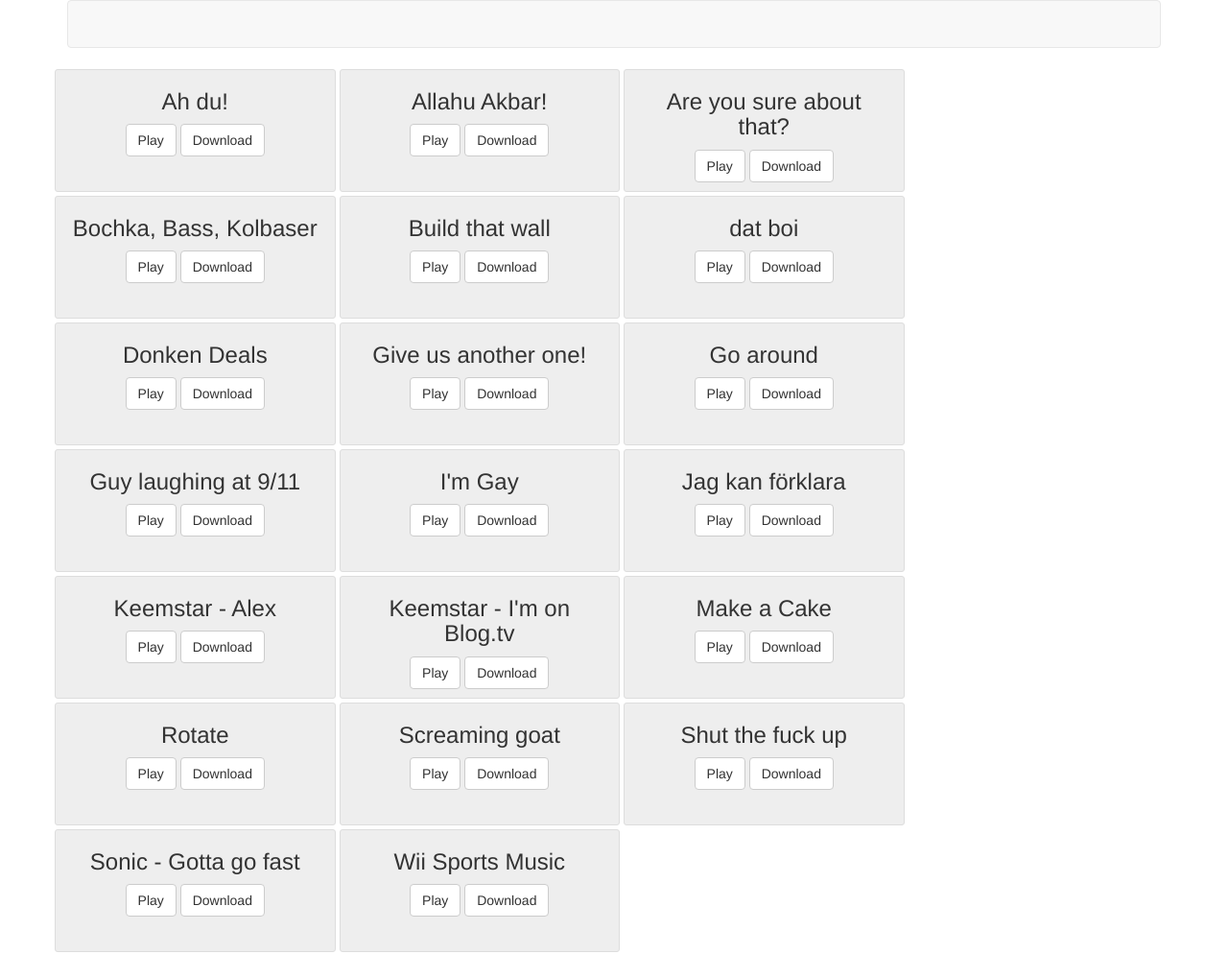
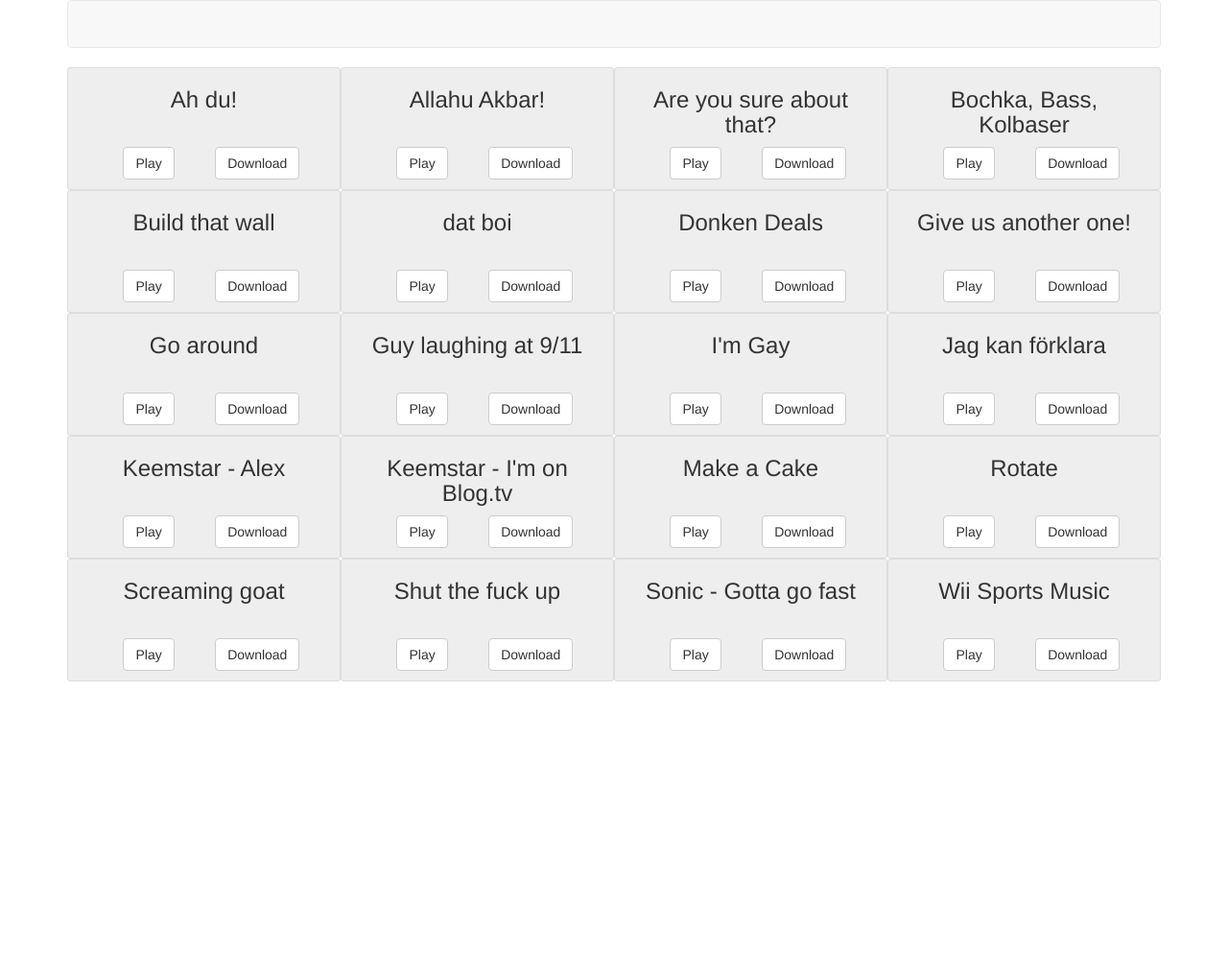
Before and after one commit to Carlgo11/ts.carlgo11.com, a Jekyll site: the page built from index.html, in a window 1280 px wide. Shown: the whole page at 96% size. Built offline with Jekyll 4.4.1, drawn with Linux system fonts in a browser that asks for light colours; after the commit the page ends 900 px from its top, so only the background shows below that.

Commit message:
Update css

```diff
--- a/_layouts/default.html
+++ b/_layouts/default.html
@@ -3,6 +3,8 @@
 
 <head>
   <meta charset="utf-8">
+  <meta http-equiv="X-UA-Compatible" content="IE=edge">
+  <meta name="viewport" content="width=device-width, initial-scale=1">
   <link href="css/bootstrap.min.css" rel="stylesheet">
   <link href="css/soundboard.css" rel="stylesheet">
   <script src="js/bootstrap.min.js"></script>
--- a/css/soundboard.css
+++ b/css/soundboard.css
@@ -1,18 +1,28 @@
 #asd {
   background-color: #eee;
   border: 1px solid #ddd;
-  margin: 2px;
+  margin: auto;
   border-radius: 3px;
   height: 128px;
-  text-align: center;
 }
 
-play-btn: {
+.play-btn: {
   float: left;
   margin-left: 20%;
 }
 
-download-btn {
+.download-btn {
   margin-right: 20%;
-  float: right
+  float: right;
 }
+
+#buttons {
+  width: 100%;
+  bottom: 10px;
+  position: absolute;
+}
+.row {
+  text-align: center;
+  width: 100%;
+  margin: auto;
+}
--- a/index.html
+++ b/index.html
@@ -4,12 +4,14 @@
 <audio id="audio_player"></audio>
 <div class="row show-grid">
   {% for file in site.data.files %}
-  <div id="asd" class="col-md-3 col-sm-2">
+  <div id="asd" class="col-md-3 com-xs-12" onclick="playAudio('files/{{file.path}}')">
     <h3>{{file.name}}</h3>
-    <div class="btn btn-default play-btn" onclick="playAudio('files/{{file.path}}')">Play</div>
-    <a download="files/{{file.path}}" href="files/{{file.path}}">
-      <div class="btn btn-default download-btn">Download</div>
-    </a>
+    <div id="buttons">
+      <div class="btn btn-default play-btn" onclick="playAudio('files/{{file.path}}')">Play</div>
+      <a download="files/{{file.path}}" href="files/{{file.path}}">
+        <div class="btn btn-default download-btn">Download</div>
+      </a>
+    </div>
   </div>
   {%endfor%}
 </div>
```
